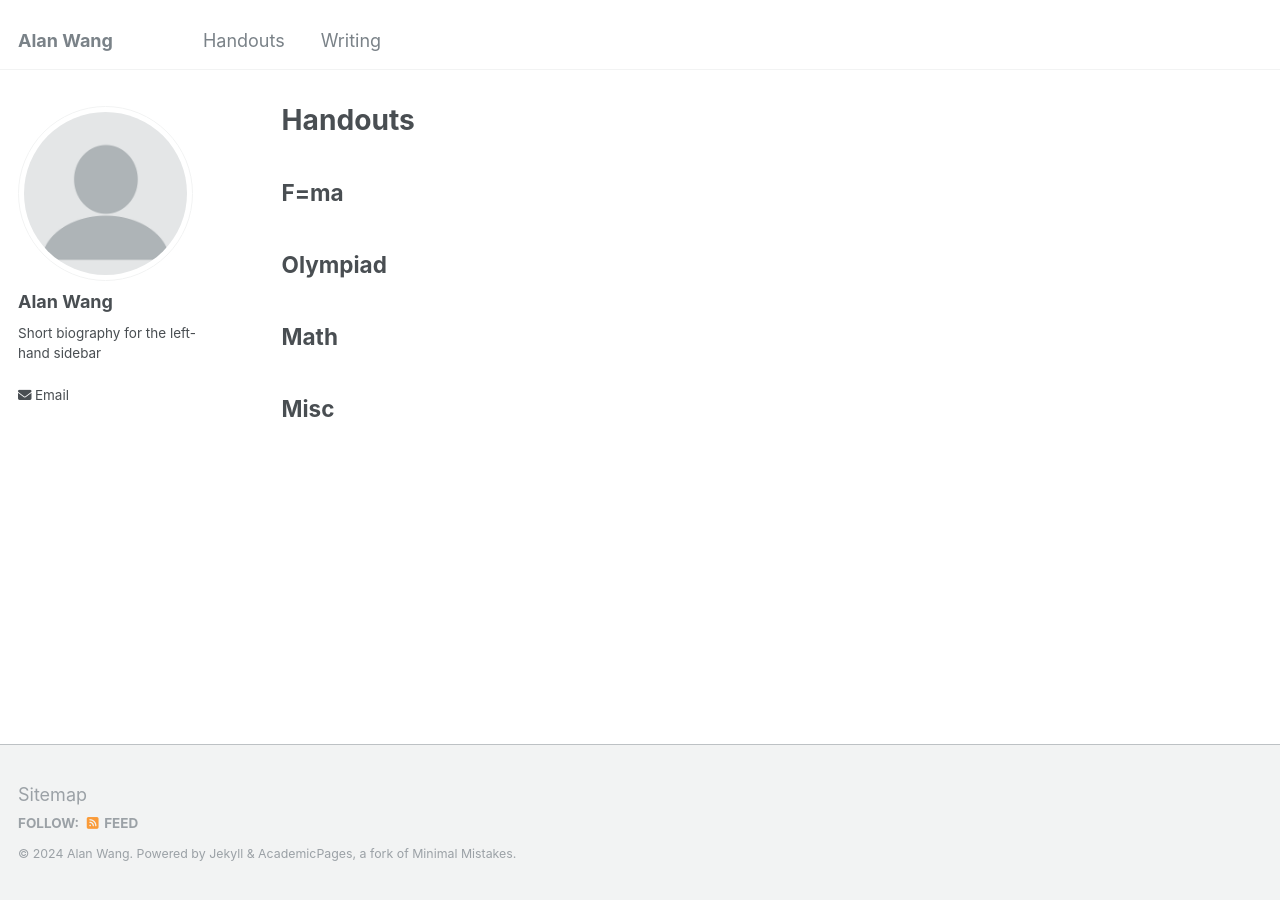
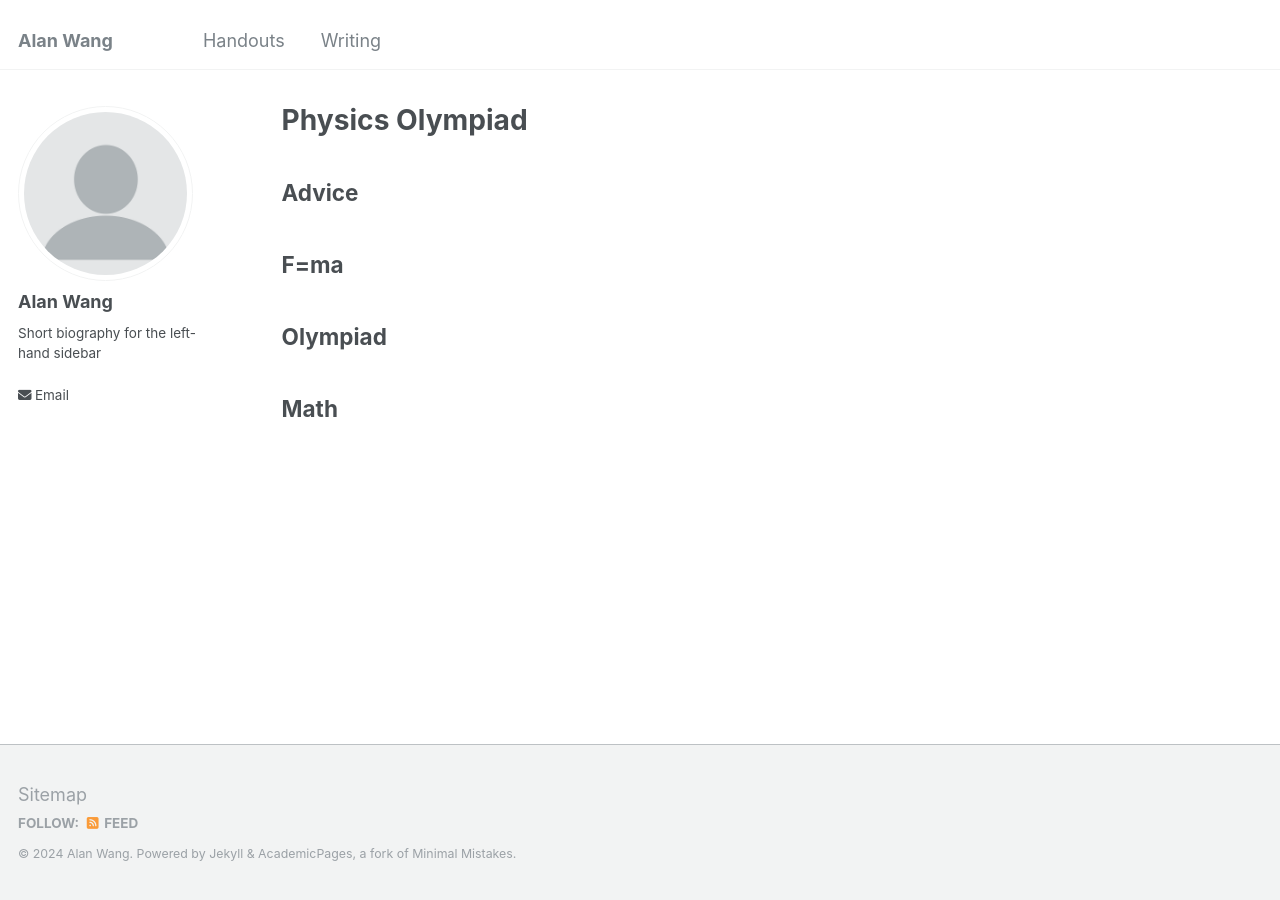
Before and after one commit to alanwang10/alanwang10.github.io, a Jekyll site: the page built from _pages/handouts.md, in a window 1280 px wide. Built offline with Jekyll 4.4.1, drawn with Linux system fonts in a browser that asks for light colours.

Commit message:
Update handouts.md

```diff
--- a/_pages/handouts.md
+++ b/_pages/handouts.md
@@ -1,14 +1,14 @@
 ---
 layout: archive
-title: "Handouts"
-permalink: /handouts/
+title: "Physics Olympiad"
+permalink: /physicsolympiad/
 author_profile: true
 ---
+
+## Advice
 
 ## F=ma
 
 ## Olympiad
 
 ## Math
-
-## Misc
```
